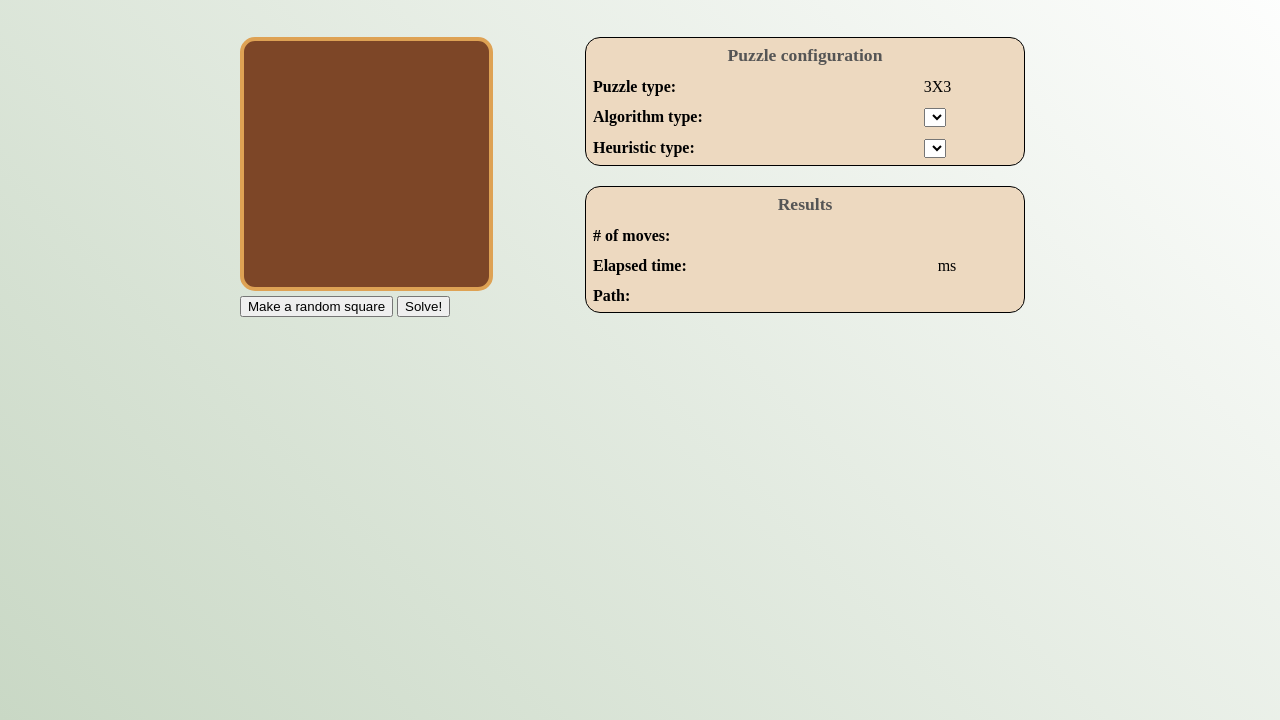
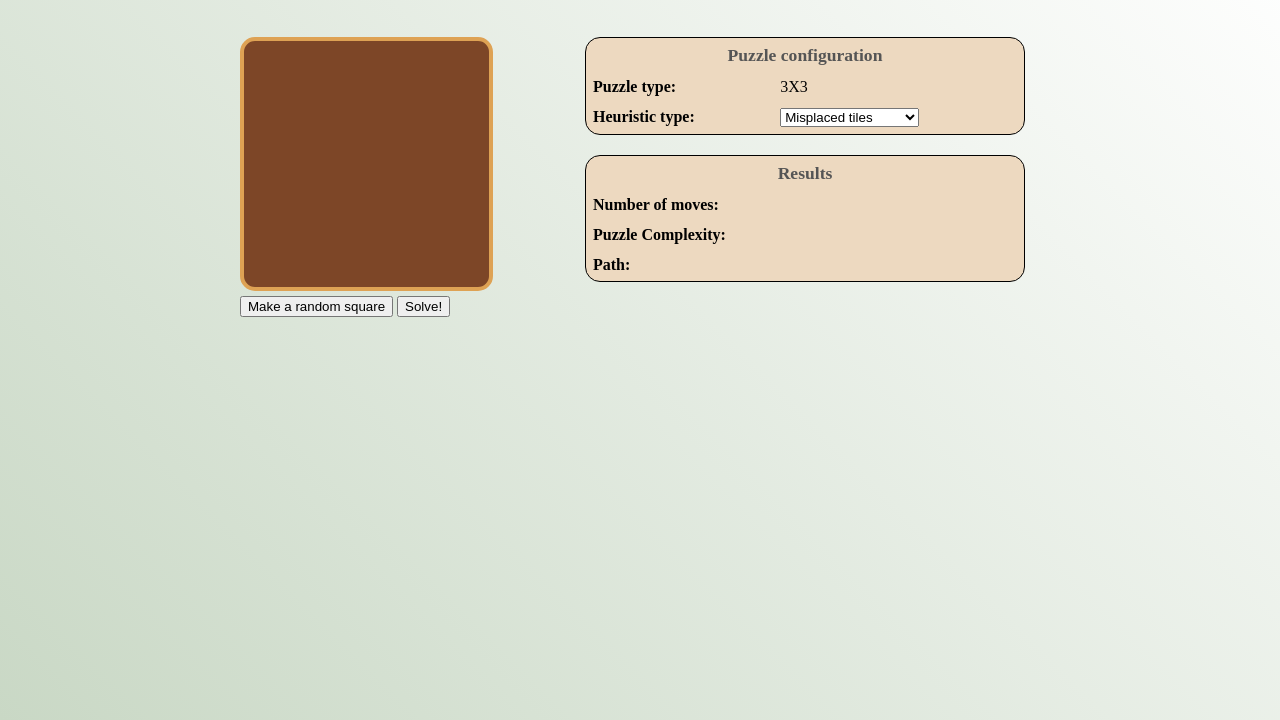
Before and after one commit to achsill/N-puzzle, a website: page front/public/base.html in a window 1280 px wide. Shown: the part 80-800 px from the top of the page. Drawn offline with Linux system fonts and the light colour scheme.

Commit message:
improve to get heuristic param

```diff
--- a/front/public/base.html
+++ b/front/public/base.html
@@ -52,12 +52,13 @@
               </td>
             </tr>
             <tr>
-              <td class='label'>Algorithm type:</td>
-              <td><select id="algorithmType"></select><span></span></td>
-            </tr>
-            <tr>
               <td class='label'>Heuristic type:</td>
-              <td><select id="heuristicType"></select></td>
+              <td>
+                <select id="heuristicType">
+                  <option value="mt">  Misplaced tiles </option>
+                  <option value="m">	Manatthan distance  </option>
+                  <option value="ml">	Manatthan + Linear  </option>
+                </select></td>
             </tr>
           </table>
         </form>
@@ -69,12 +70,12 @@
             <td colspan='2' align='center' class='header'>Results</td>
           </tr>
           <tr>
-            <td class='label'># of moves:</td>
+            <td class='label'>Number of moves:</td>
             <td><span id='numberOfMoves'></span></td>
           </tr>
           <tr>
-            <td class='label'>Elapsed time:</td>
-            <td><span id='elapsedTime'></span>ms</td>
+            <td class='label'>Puzzle Complexity:</td>
+            <td><span id='complexity'></span></td>
           </tr>
           <tr>
             <td class='label'>Path:</td>
--- a/front/public/slider.js
+++ b/front/public/slider.js
@@ -122,15 +122,19 @@ function all(){
 	};
 
 	document.getElementById("solve").onclick = () => {
+		var e = document.getElementById("heuristicType");
+		var heuristic = e.options[e.selectedIndex].value;
+		console.log('ready to heur', heuristic);
 
 		var request = new XMLHttpRequest();
-		request.open('GET', '/solve', true);
+		request.open('GET', `/solve?heuristic=${heuristic}`, true);
 
 		request.onload = function() {
 		  if (request.status >= 200 && request.status < 400) {
 			var solution = JSON.parse(request.responseText);
 			  showSteps(solution.steps, 1);
         document.getElementById("numberOfMoves").textContent = solution.number_of_moves;
+        document.getElementById("complexity").textContent = solution.number_in_openList;
 		  } else {
 			console.log('PB lol', request);
 		  }
--- a/front/server.js
+++ b/front/server.js
@@ -14,6 +14,7 @@ app.get('/newSqr', function (req, res) {
 })
 
 app.get('/solve', function (req, res) {
+	console.log('recevied', req.query.heuristic);
 	//sera du POST car conf de resolution a passer
 	//doit launch solve .py avec newSqr.json en param
 	// -> genere un solved .json -> renvoie
--- a/front/solved.json
+++ b/front/solved.json
@@ -17,5 +17,5 @@
 			[ [1, 2, 3], [0, 8, 4], [7, 6, 5] ],
 			[ [1, 2, 3], [8, 0, 4], [7, 6, 5] ]
 	],
-	"number_of_moves": 3
+	"number_of_moves": 32
 }
```
